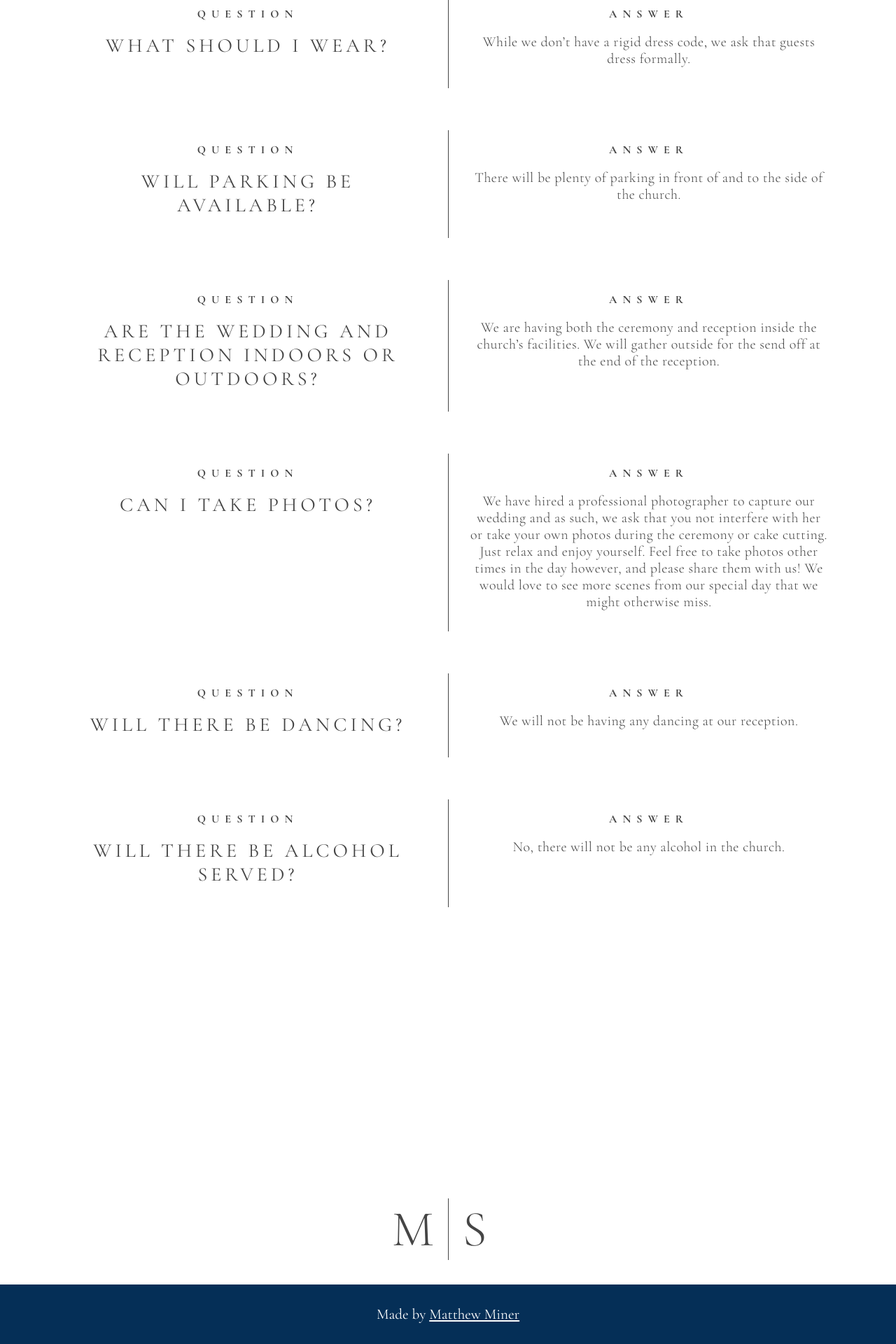
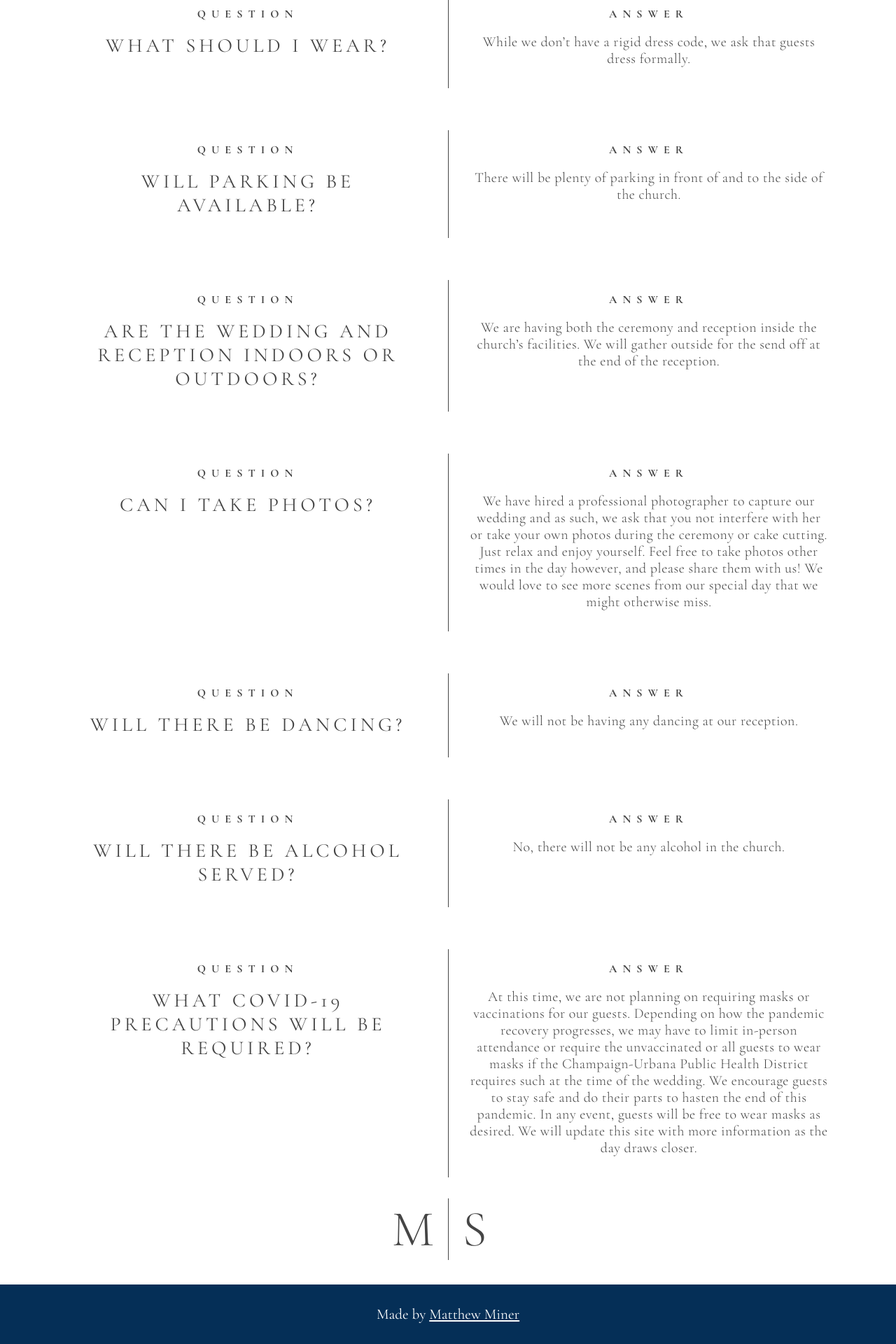
Before and after one commit to mminer237/theminers2021, a Jekyll site: the page built from _pages/faq.html, in a window 1280 px wide. Shown: the part 980-2900 px from the top of the page at 70% size. Built offline with Jekyll 4.4.1, drawn with Linux system fonts in a browser that asks for light colours.

Commit message:
Added COVID-19 FAQ item

```diff
--- a/_data/faq.yml
+++ b/_data/faq.yml
@@ -16,3 +16,5 @@
   a: We will not be having any dancing at our reception.
 - q: Will there be alcohol served?
   a: No, there will not be any alcohol in the church.
+- q: What COVID-19 precautions will be required?
+  a: At this time, we are not planning on requiring masks or vaccinations for our guests. Depending on how the pandemic recovery progresses, we may have to limit in-person attendance or require the unvaccinated or all guests to wear masks if the Champaign-Urbana Public Health District requires such at the time of the wedding. We encourage guests to stay safe and do their parts to hasten the end of this pandemic. In any event, guests will be free to wear masks as desired. We will update this site with more information as the day draws closer.
```
